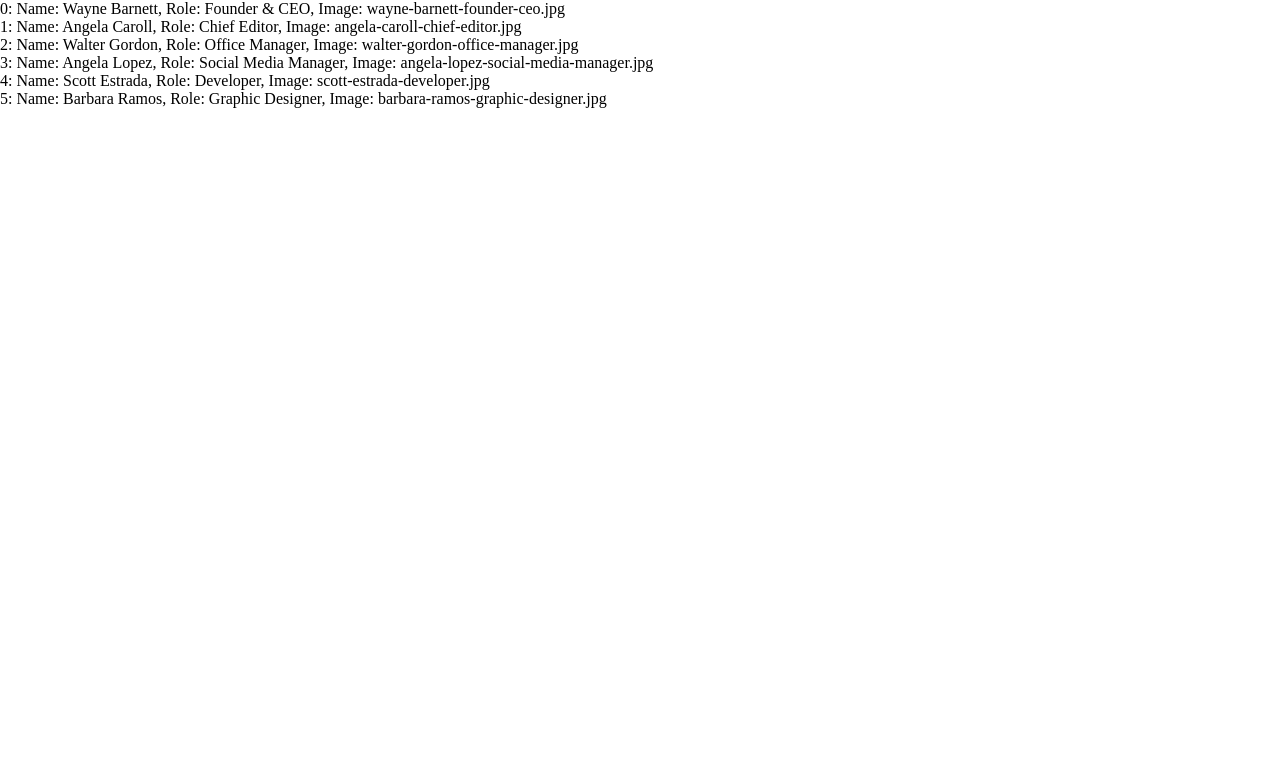
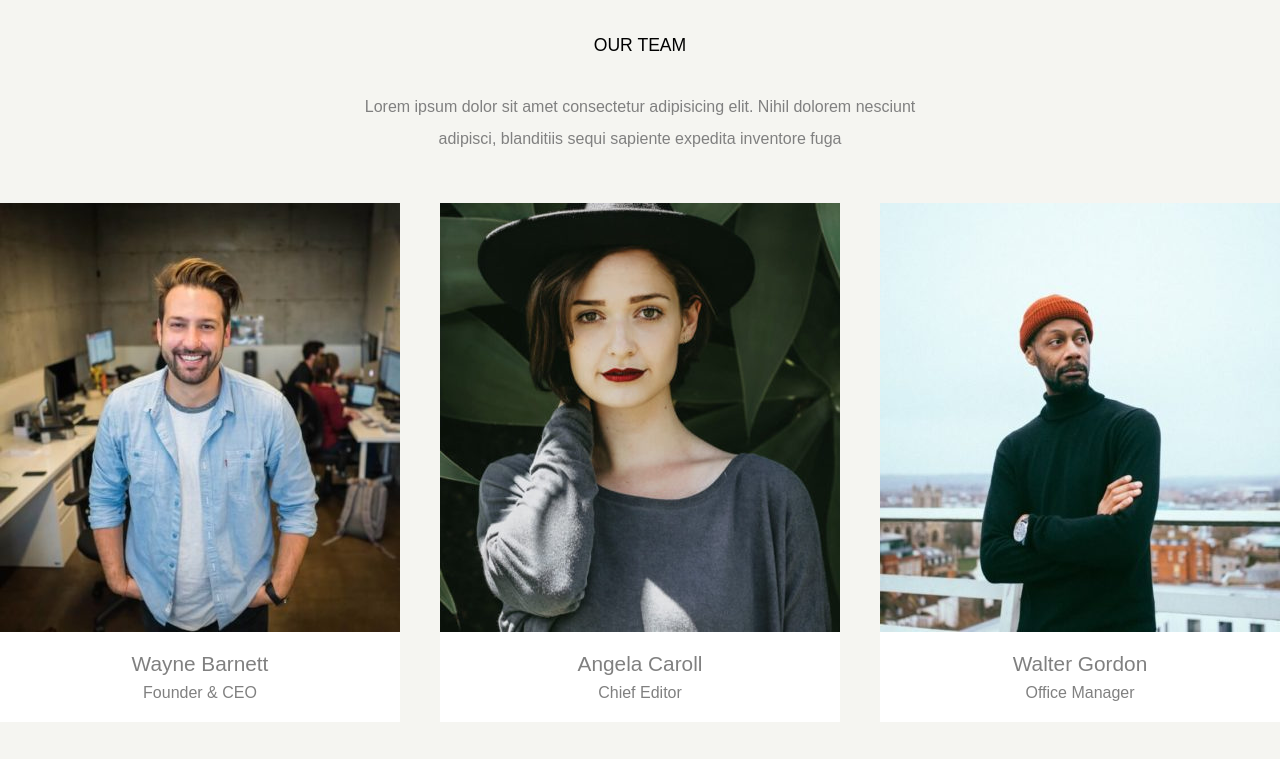
Before and after one commit to giovannimariaciclosi/js-our-team, a plain HTML site: page index.html in a window 1280 px wide. Shown: the top 759 px of the page. Drawn offline with Linux system fonts and the light colour scheme.

Commit message:
feat: bonus completati

```diff
--- a/css/style.css
+++ b/css/style.css
@@ -3,3 +3,49 @@
   padding: 0;
   box-sizing: border-box;
 }
+
+body {
+text-align: center;
+font-family: sans-serif;
+background-color: #F5F5F1;
+}
+
+h1 {
+  font-size: 1.1em;
+  padding: 2em 0;
+  font-weight: 500;
+}
+
+p {
+  margin: 0 auto;
+  max-width: 600px;
+  padding-bottom: 3em;
+  color: gray;
+  line-height: 2;
+}
+
+#grid {
+  display: flex;
+  flex-wrap: wrap;
+  justify-content: center;
+  gap: 40px;
+  padding-bottom: 5em;
+}
+
+.card-container {
+  background-color: white;
+  display: flex;
+  flex-direction: column;
+}
+
+.card-name {
+  font-size: 1.3em;
+  padding-top: 20px;
+  color: gray;
+}
+
+.card-role {
+  padding-top: 0.5em;
+  padding-bottom: 20px;
+  color: gray;
+}
--- a/index.html
+++ b/index.html
@@ -10,7 +10,11 @@
 </head>
 <body>
 
-  <ul id="list"></ul>
+  <h1>OUR TEAM</h1>
+  <p>Lorem ipsum dolor sit amet consectetur adipisicing elit. Nihil dolorem nesciunt adipisci, blanditiis sequi sapiente expedita inventore fuga</p>
+
+  <div id="grid">
+  </div>
 
   <script type="text/javascript" src="js/script.js"></script>
 </body>
--- a/js/script.js
+++ b/js/script.js
@@ -58,15 +58,49 @@ E ricordiamoci che console.log() è nostro amico!
 
 console.log(teamMembers);
 
+//prendo l'elemento grid dal documento
+let gridEl = document.getElementById("grid");
 
-let listEl = document.getElementById("list");
-
-//Stampare su console, per ogni membro del team, le informazioni di nome, ruolo e la stringa della foto
+//faccio un ciclo for..in che esegue le istruzioni per ogni proprietà degli oggetti contenuti nell'array teamMembers
 for (let key in teamMembers ) {
 
-  let newEl = document.createElement('li');
-  listEl.append(newEl);
+  // MILESTONE 1:
+  //Stampare su console, per ogni membro del team, le informazioni di nome, ruolo e la stringa della foto
+  console.log(`Name: ${teamMembers[key].name}, Role:${teamMembers[key].role}, Image: ${teamMembers[key].image}`)
 
-  newEl.innerText = `${key}: Name: ${teamMembers[key].name}, Role: ${teamMembers[key].role}, Image: ${teamMembers[key].image}`;
+
+  //BONUS 2:
+  //Organizzare i singoli membri in card/schede
+
+  //creo un nuovo elemento div per la carta e lo appendo a grid
+  let newCardEl = document.createElement('div');
+  gridEl.append(newCardEl);
+  //aggiungo una classe css a questo elemento
+  newCardEl.classList.add("card-container");
+
+  //BONUS 1:
+  //Trasformare la stringa foto in una immagine effettiva
+
+  //creo un nuovo elemento img e lo appendo all'elemento creato precedentemente, cardEl
+  let newCardImgEl = document.createElement('img');
+  newCardEl.append(newCardImgEl);
+  //cambio la src dell'immagine con la proprietà image dell'array
+  newCardImgEl.src = `img/${teamMembers[key].image}`;
+
+  //creo un nuovo elemento div e lo appendo all'elemento cardEL
+  let newCardNameEl = document.createElement('div');
+  newCardEl.append(newCardNameEl);
+  //aggiungo una classe css a questo elemento
+  newCardNameEl.classList.add('card-name');
+  //cambio il testo di questo elemento con la proprietà name dell'array
+  newCardNameEl.innerText = `${teamMembers[key].name}`;
+
+  //creo un nuovo elemento div e lo appendo all'elemento cardEL
+  let newCardRoleEl = document.createElement('div');
+  newCardEl.append(newCardRoleEl);
+  //aggiungo una classe css a questo elemento
+  newCardRoleEl.classList.add('card-role');
+  //cambio il testo di questo elemento con la proprietà role dell'array
+  newCardRoleEl.innerText = `${teamMembers[key].role}`;
 
 };
```
